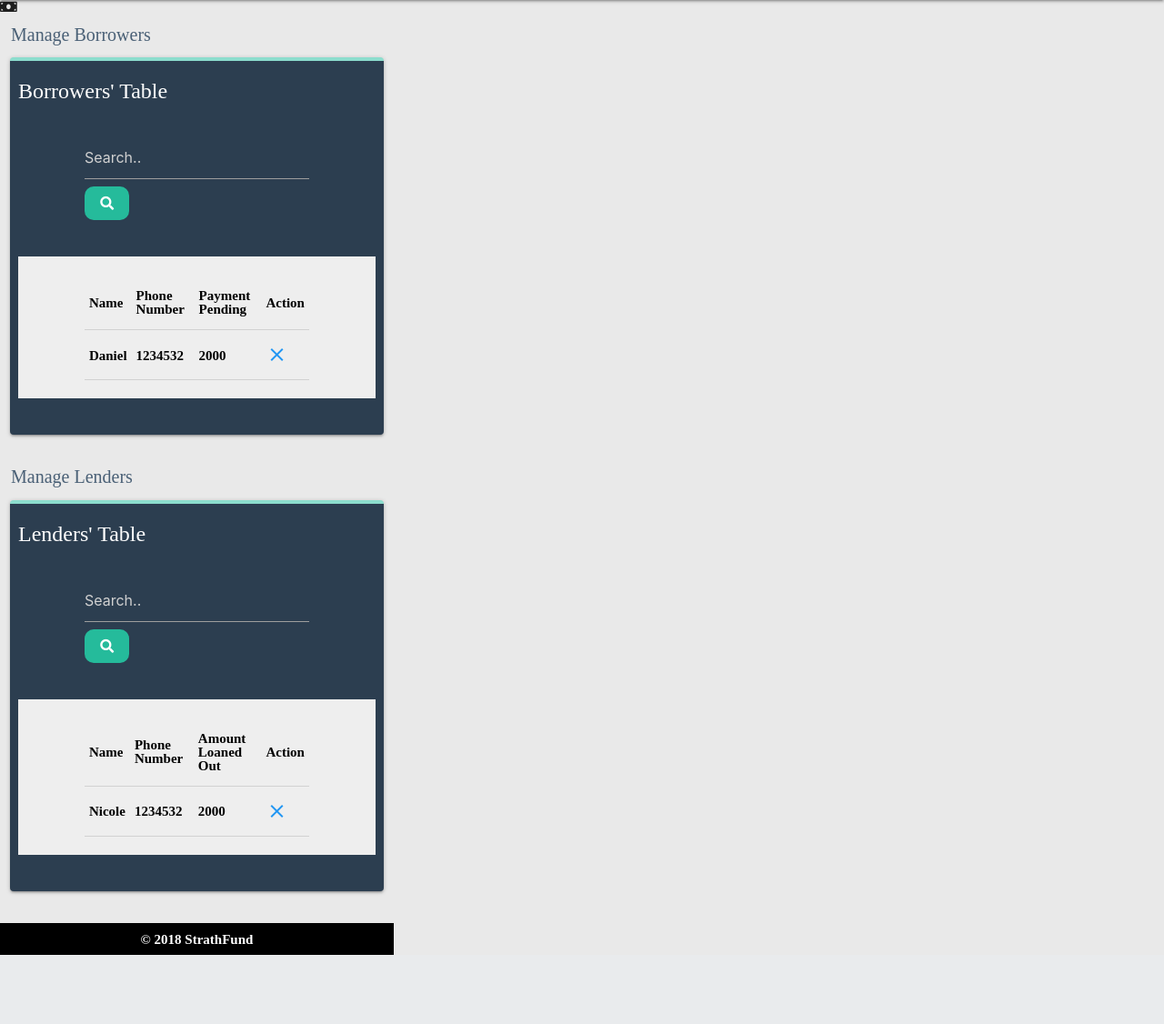
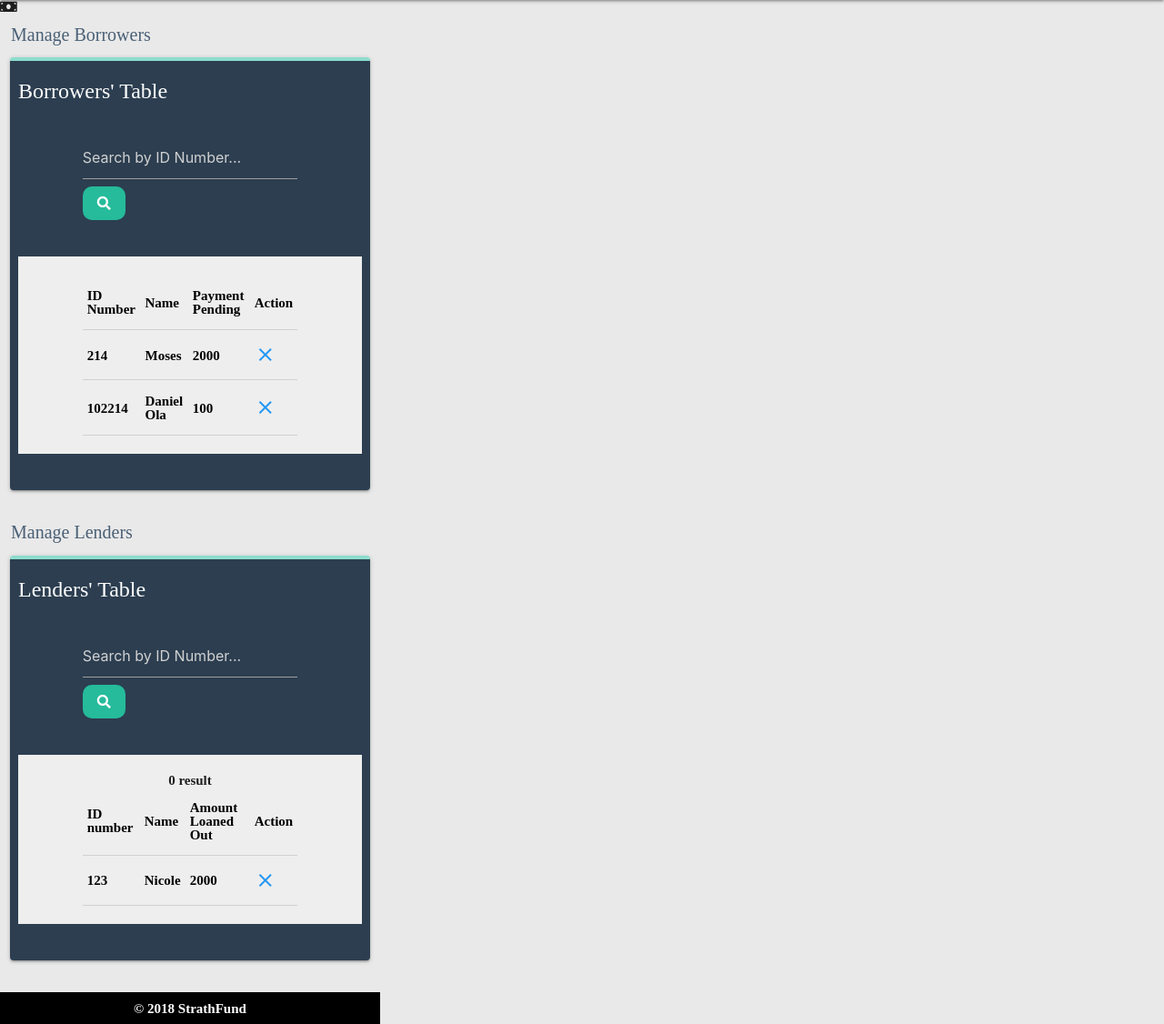
Before and after one commit to danielolamide/lend-me, a PHP site: page /peer-lending/user-management.php in a window 1280 px wide. Shown: the part 64-1190 px from the top of the page at 91% size. Before the commit the page ends 1114 px from the top, so only its background shows below. Run offline with PHP 8.4, Linux system fonts and the light colour scheme; a user stored in the database is signed in; data comes from the database, SQL or seed files in the repository; data that the repository does not hold is empty; some libraries are stand-ins or nearby versions.

Commit message:
Functional search bar

```diff
--- a/user-management.php
+++ b/user-management.php
@@ -93,7 +93,7 @@
                         <div style="padding:20px;"class="col s12 m12 l12">
                             <div class="container">
                                 <form>
-                                    <input class="searchForm" type="text" name="search" placeholder="Search..">
+                                    <input class="searchForm" onkeyup="Search()" id="search" placeholder="Search by ID Number...">
                                     <button type="submit" class="searchButton"><i class="fa fa-search"></i></button>
                                 </form>
                             </div>
@@ -102,21 +102,39 @@
                     <div class="row">
                         <div style="padding:20px;" class="grey lighten-3 col s12 m12 l12">
                             <div class="center-align container" id="borrowers-table">
-                                <table class="responsive-table">
+                                <table class="responsive-table" id="table">
                                     <thead>
                                         <tr>
+                                            <th>ID Number</th>
                                             <th>Name</th>
-                                            <th>Phone Number</th>
                                             <th>Payment Pending</th>
                                             <th>Action</th>
                                         </tr>
                                     </thead>
                                     <tbody>
                                         <tr>
-                                            <td>Daniel</td>
-                                            <td>1234532</td>
+                                            <td>214</td>
+                                            <td>Moses</td>
                                             <td>2000</td>
                                             <td style="float: left;"><a href="#confirm" onclick="$('#confirm').modal('open')" title="Disable User Account"><i class="material-icons">close</i></a></td>                                        </tr>
+<?php
+        require_once 'connect-db.php';
+        $sql = "SELECT User_ID,BorrowerName,LoanAmount from liveborrower";
+        $query = $con->query($sql);
+
+        if ($query->num_rows>0)
+        {
+            // output data of each row
+            while($row = $query->fetch_array())
+            {
+            echo "<td>". $row["User_ID"]. "</td><td>". $row["BorrowerName"]. "</td><td>". $row["LoanAmount"]. "</td><td style=float: left;><a href='#confirm' onclick=$('#confirm').modal('open') title='Disable User Account'><i class='material-icons'>close</i></a></td>";
+            }
+        }
+        else
+        {
+            echo "0 result";
+        }
+?>
                                     </tbody>
                                 </table>
                             </div>
@@ -142,7 +160,7 @@
                         <div style="padding:20px;"class="col s12 m12 l12">
                             <div class="container">
                                 <form>
-                                    <input class="searchForm" type="text" name="search" placeholder="Search..">
+                                    <input class="searchForm" onkeyup="Search()" id="search" placeholder="Search by ID Number...">
                                     <button type="submit" class="searchButton"><i class="fa fa-search"></i></button>
                                 </form>
                             </div>
@@ -151,22 +169,42 @@
                     <div class="row">
                         <div style="padding:20px;" class="grey lighten-3 col s12 m12 l12">
                                 <div class="center-align container" id="lenders-table">
-                                    <table class=" responsive-table">
+                                    <table class=" responsive-table" id="table">
                                         <thead>
                                             <tr>
+                                                <th>ID number</th>
                                                 <th>Name</th>
-                                                <th>Phone Number</th>
                                                 <th>Amount Loaned Out</th>
                                                 <th>Action</th>
                                             </tr>
                                         </thead>
                                         <tbody>
                                             <tr>
+                                                <td>123</td>
                                                 <td>Nicole</td>
-                                                <td>1234532</td>
                                                 <td>2000</td>
                                                 <td style="float: left;"><a href="#confirm" onclick="$('#confirm').modal('open')" title="Disable User Account"><i class="material-icons">close</i></a></td>
                                             </tr>
+<?php
+        require_once 'connect-db.php';
+        $sql = "SELECT users.ID_Number, users.Username, loans.Amount, loans.LenderID
+                FROM users
+                INNER JOIN loans ON users.ID_Number=loans.LenderID;";
+        $query = $con->query($sql);
+
+        if ($query->num_rows>0)
+        {
+            // output data of each row
+            while($row = $query->fetch_array())
+            {
+            echo "<td>". $row["ID_Number"]. "</td><td>". $row["Username"]. "</td><td>". $row["Amount"]. "</td><td style=float: left;><a href='#confirm' onclick=$('#confirm').modal('open') title='Disable User Account'><i class='material-icons'>close</i></a></td>";
+            }
+        }
+        else
+        {
+            echo "0 result";
+        }
+?>
                                         </tbody>
                                     </table>
                                 </div>
@@ -193,9 +231,35 @@
                             <div class="col s4 m4 l4">
                                 <a href="#!" class="modal-close waves-effect waves-green right"><i class="material-icons center">close</i></a>
                             </div> <br><br>
-                            <a href="user-disable.php" class="waves-effect waves-dark btn-small left" name="delete">Delete</a>
+                            <a href="user-disable.php" class="waves-effect waves-dark btn-small left" name="delete">Disable</a>
                             <a href="user-management.php" style="margin-left:20px;" class="waves-effect waves-light btn-small left">Cancel</a>
                         </div>
                     </div>
+    <script>
+        function Search(){
+            // Declare variables
+            var input, filter, table, tr, td, i;
+            input = document.getElementById("search");
+            filter = input.value.toUpperCase();
+            table = document.getElementById("table");
+            tr = table.getElementsByTagName("tr");
+
+            // Loop through all table rows, and hide those who don't match the search query
+            for (i = 0; i < tr.length; i++) {
+                td = tr[i].getElementsByTagName("td")[0];
+                if (td)
+                {
+                    if (td.innerHTML.toUpperCase().indexOf(filter) > -1)
+                    {
+                        tr[i].style.display = "";
+                    }
+                    else
+                    {
+                        tr[i].style.display = "none";
+                    }
+                }
+            }
+        }
+    </script>
 </body>
 </html>
```
Also changed, not shown: user-disable.php (+17 -9 lines).
